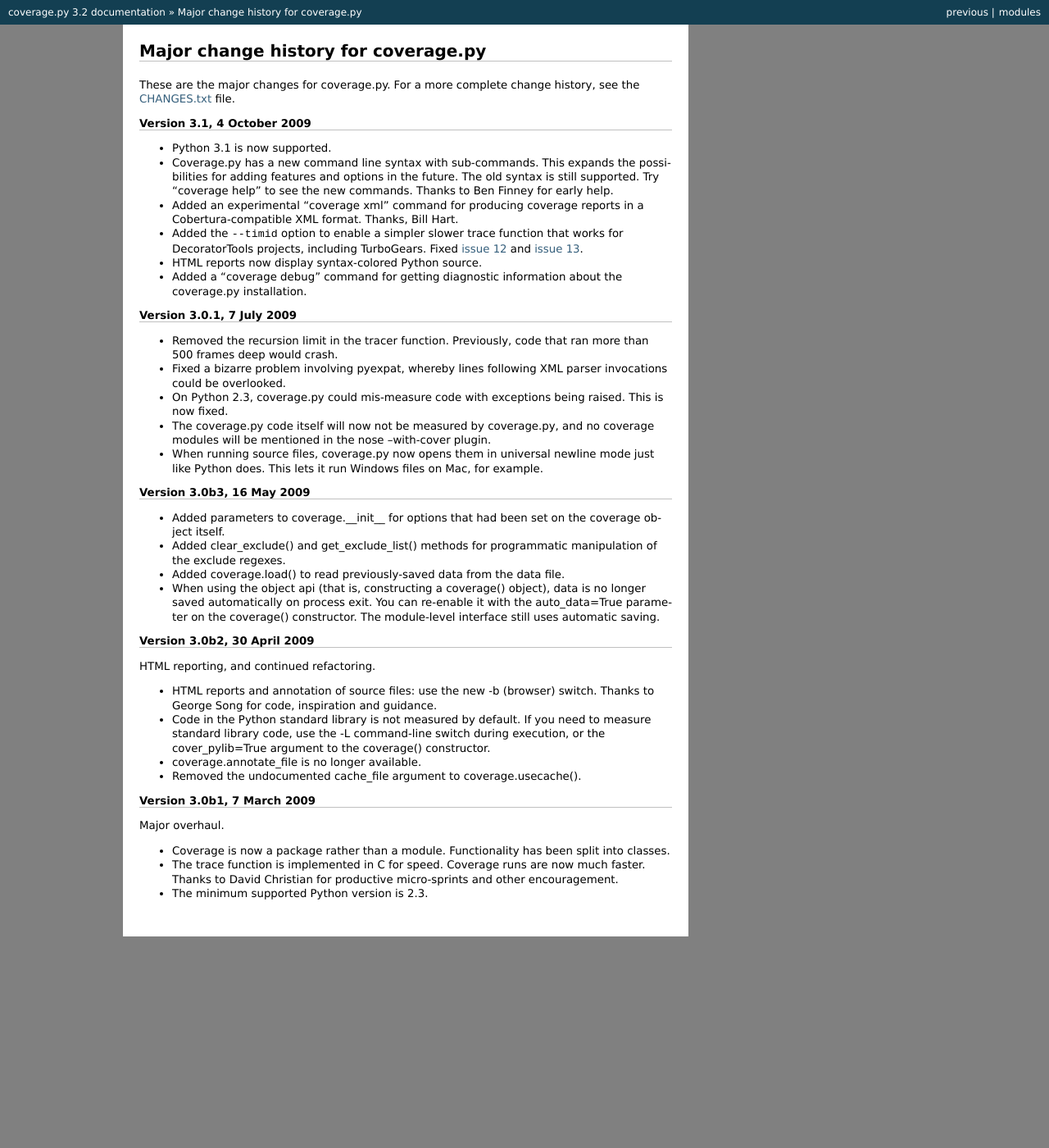
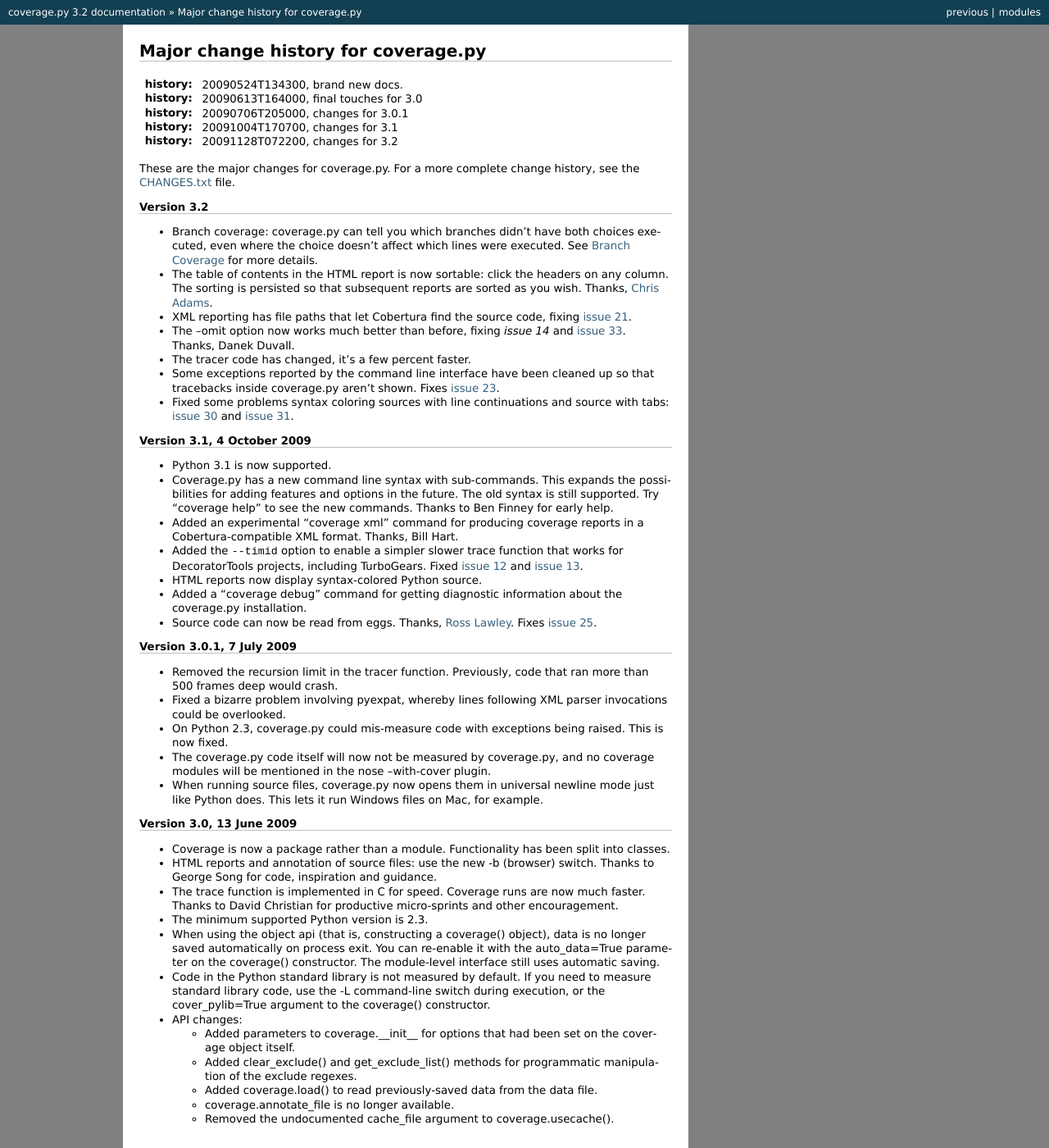
Before and after one commit to nedbat/coveragepy, a Sphinx documentation site: the page built from doc/changes.rst, in a window 1280 px wide and 1400 px high. Shown: the whole window at 82% size. Built offline with Sphinx 7.4.7, drawn with Linux system fonts in a browser that asks for light colours.

Commit message:
Doc tweaking.

```diff
--- a/TODO.txt
+++ b/TODO.txt
@@ -7,7 +7,7 @@
     - parser is doing some redundant work.
 - while TRUE claims to be partial?
 + Analysis class should do rolling up of stats also (actually Numbers)
-- Update docs for --branch.
++ Update docs for --branch.
 - self.coverage.data.has_arcs is ugly.
 + Branches that never jump to nocover lines shouldn't be marked as partial.
     (see top of test_cogapp for examples)
--- a/doc/changes.rst
+++ b/doc/changes.rst
@@ -1,17 +1,54 @@
 .. _change:
+
+====================================
+Major change history for coverage.py
+====================================
 
 :history: 20090524T134300, brand new docs.
 :history: 20090613T164000, final touches for 3.0
 :history: 20090706T205000, changes for 3.0.1
 :history: 20091004T170700, changes for 3.1
+:history: 20091128T072200, changes for 3.2
 
-------------------------------------
-Major change history for coverage.py
-------------------------------------
 
-These are the major changes for coverage.py.  For a more complete change history,
-see the `CHANGES.txt <http://bitbucket.org/ned/coveragepy/src/tip/CHANGES.txt>`_
-file.
+These are the major changes for coverage.py.  For a more complete change
+history, see the `CHANGES.txt`_ file.
+
+.. _CHANGES.txt: http://bitbucket.org/ned/coveragepy/src/tip/CHANGES.txt
+
+
+Version 3.2
+-----------
+
+- Branch coverage: coverage.py can tell you which branches didn't have both
+  choices executed, even where the choice doesn't affect which lines were
+  executed.  See :ref:`Branch Coverage <branch>` for more details.
+
+- The table of contents in the HTML report is now sortable: click the headers
+  on any column.  The sorting is persisted so that subsequent reports are
+  sorted as you wish.  Thanks, `Chris Adams`_.
+
+- XML reporting has file paths that let Cobertura find the source code, fixing
+  `issue 21`_.
+
+- The --omit option now works much better than before, fixing `issue 14` and
+  `issue 33`_.  Thanks, Danek Duvall.
+
+- The tracer code has changed, it's a few percent faster.
+
+- Some exceptions reported by the command line interface have been cleaned up
+  so that tracebacks inside coverage.py aren't shown.  Fixes `issue 23`_.
+
+- Fixed some problems syntax coloring sources with line continuations and
+  source with tabs: `issue 30`_ and `issue 31`_.
+
+.. _Chris Adams: http://improbable.org/chris/
+.. _issue 21: http://bitbucket.org/ned/coveragepy/issue/21
+.. _issue 23: http://bitbucket.org/ned/coveragepy/issue/23
+.. _issue 14: http://bitbucket.org/ned/coveragepy/issue/14
+.. _issue 30: http://bitbucket.org/ned/coveragepy/issue/30
+.. _issue 31: http://bitbucket.org/ned/coveragepy/issue/31
+.. _issue 33: http://bitbucket.org/ned/coveragepy/issue/33
 
 
 Version 3.1, 4 October 2009
@@ -36,6 +73,11 @@
 - Added a "coverage debug" command for getting diagnostic information about the
   coverage.py installation.
 
+- Source code can now be read from eggs.  Thanks, `Ross Lawley`_.  Fixes
+  `issue 25`_.
+
+.. _Ross Lawley: http://agileweb.org/
+.. _issue 25: http://bitbucket.org/ned/coveragepy/issue/25
 .. _issue 12: http://bitbucket.org/ned/coveragepy/issue/12
 .. _issue 13: http://bitbucket.org/ned/coveragepy/issue/13
 
@@ -60,50 +102,40 @@
   example.
 
 
-Version 3.0b3, 16 May 2009
---------------------------
+Version 3.0, 13 June 2009
+-------------------------
 
-- Added parameters to coverage.__init__ for options that had been set on the
-  coverage object itself.
+- Coverage is now a package rather than a module.  Functionality has been split
+  into classes.
 
-- Added clear_exclude() and get_exclude_list() methods for programmatic
-  manipulation of the exclude regexes.
+- HTML reports and annotation of source files: use the new -b (browser) switch.
+  Thanks to George Song for code, inspiration and guidance.
 
-- Added coverage.load() to read previously-saved data from the data file.
+- The trace function is implemented in C for speed.  Coverage runs are now
+  much faster.  Thanks to David Christian for productive micro-sprints and
+  other encouragement.
+
+- The minimum supported Python version is 2.3.
 
 - When using the object api (that is, constructing a coverage() object), data
   is no longer saved automatically on process exit.  You can re-enable it with
   the auto_data=True parameter on the coverage() constructor. The module-level
   interface still uses automatic saving.
 
-
-Version 3.0b2, 30 April 2009
-----------------------------
-
-HTML reporting, and continued refactoring.
-
-- HTML reports and annotation of source files: use the new -b (browser) switch.
-  Thanks to George Song for code, inspiration and guidance.
-
 - Code in the Python standard library is not measured by default.  If you need
   to measure standard library code, use the -L command-line switch during
   execution, or the cover_pylib=True argument to the coverage() constructor.
 
-- coverage.annotate_file is no longer available.
+- API changes:
 
-- Removed the undocumented cache_file argument to coverage.usecache().
+  - Added parameters to coverage.__init__ for options that had been set on
+    the coverage object itself.
 
+  - Added clear_exclude() and get_exclude_list() methods for programmatic
+    manipulation of the exclude regexes.
 
-Version 3.0b1, 7 March 2009
----------------------------
+  - Added coverage.load() to read previously-saved data from the data file.
 
-Major overhaul.
+  - coverage.annotate_file is no longer available.
 
-- Coverage is now a package rather than a module.  Functionality has been split
-  into classes.
-
-- The trace function is implemented in C for speed.  Coverage runs are now
-  much faster.  Thanks to David Christian for productive micro-sprints and
-  other encouragement.
-
-- The minimum supported Python version is 2.3.
+  - Removed the undocumented cache_file argument to coverage.usecache().
```
Also changed, not shown: doc/branch.rst (+15 -1 lines), doc/cmd.rst (+4 -3 lines), doc/excluding.rst (+18 -0 lines).
